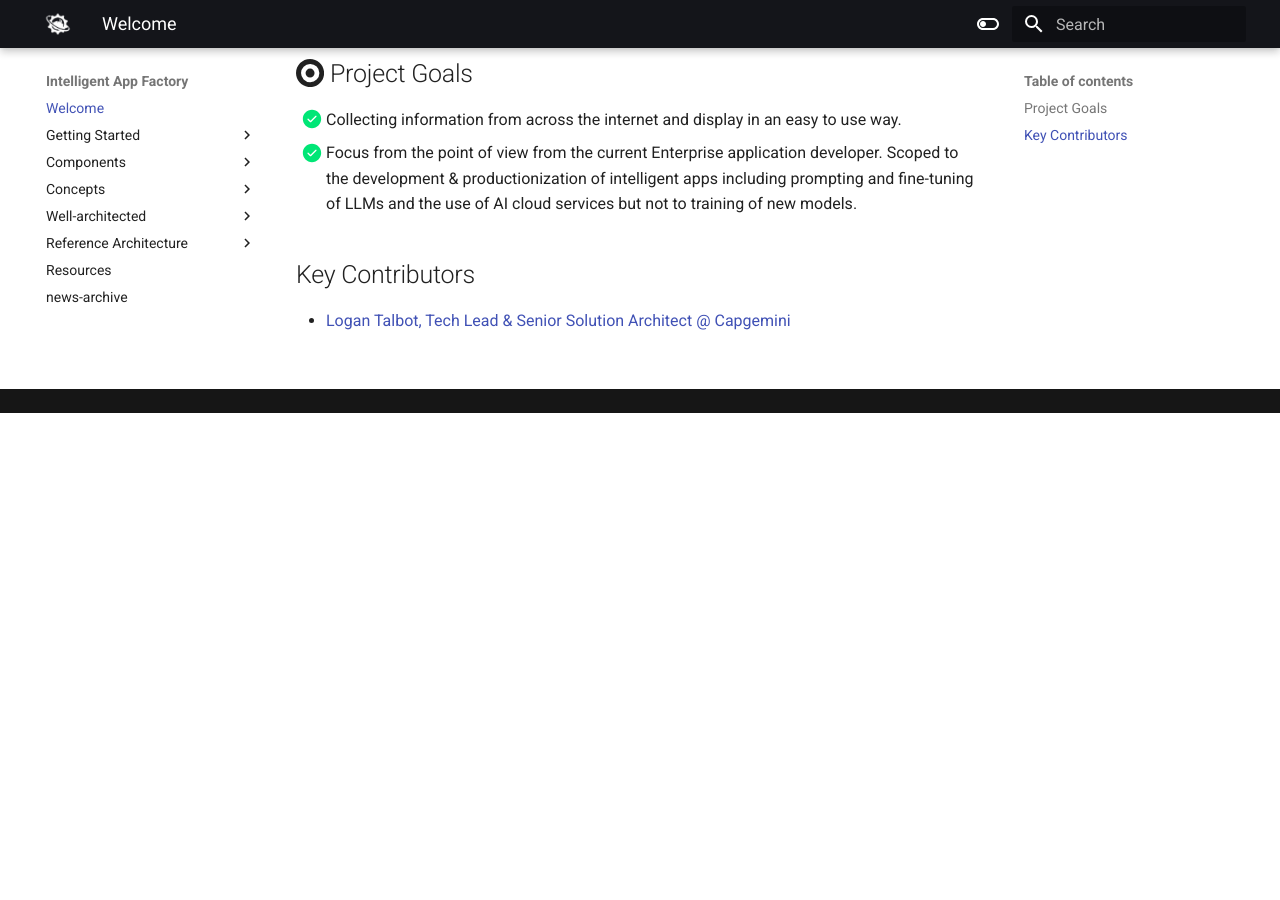
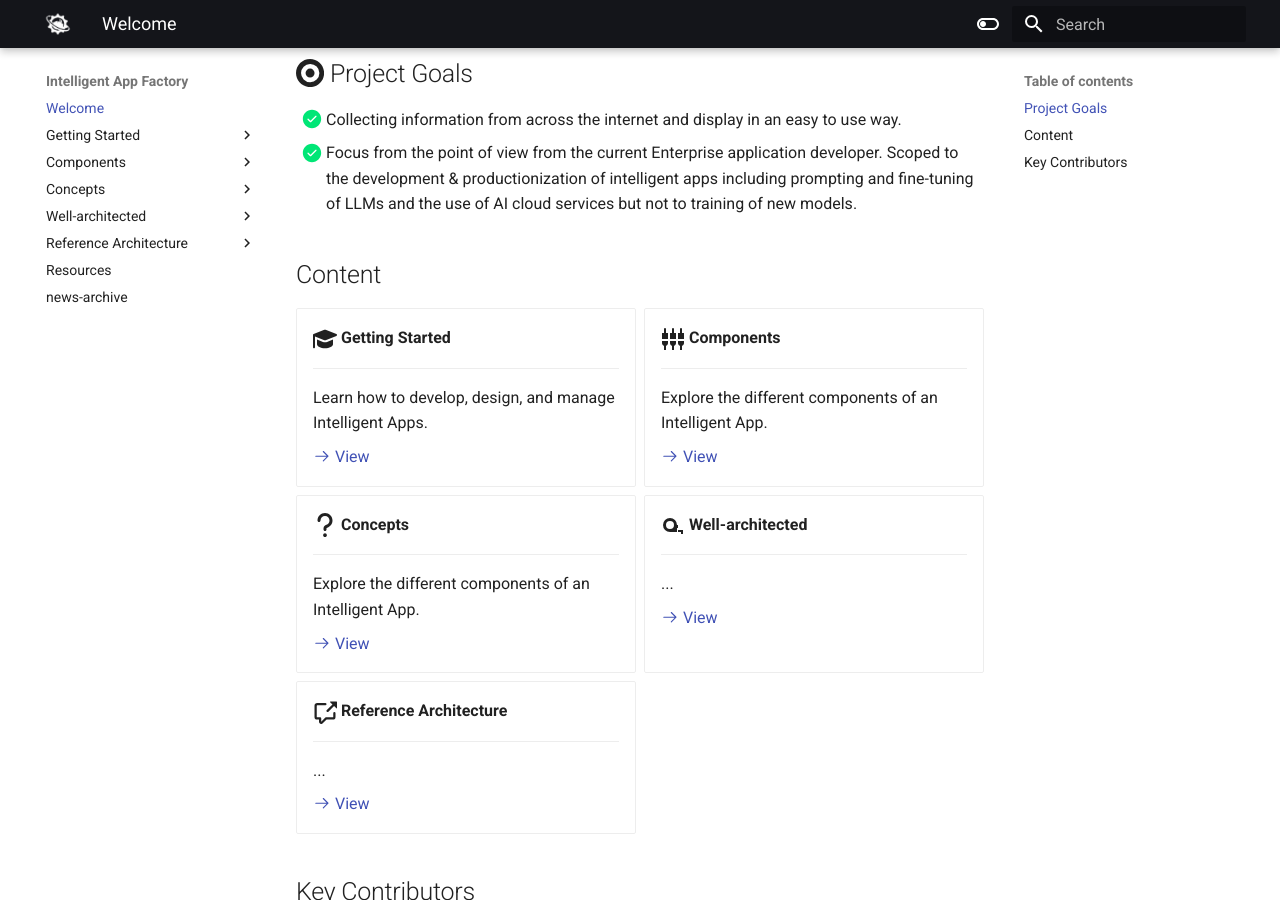
Before and after one commit to LoganDavidTalbot/IntelligentAppFactory, an MkDocs documentation site: the page built from docs/index.md, in a window 1280 px wide and 900 px high, scrolled down 487 px. Built offline with MkDocs 1.6.1 and Material for MkDocs 9.7.7, drawn with Linux system fonts in a browser that asks for light colours; before the commit the page ends 900 px from its top, so only the background shows below that.

Commit message:
Add navigation links to index.md

```diff
--- a/docs/index.md
+++ b/docs/index.md
@@ -8,5 +8,52 @@ Open source project to detail how cloud native intelligent app can be secured, d
 - [x] Collecting information from across the internet and display in an easy to use way.
 - [x] Focus from the point of view from the current Enterprise application developer. Scoped to the development & productionization of intelligent apps including prompting and fine-tuning of LLMs and the use of AI cloud services but not to training of new models.
 
+## Content
+
+<div class="grid cards" markdown>
+
+-   :fontawesome-solid-graduation-cap:{ .lg .middle } __Getting Started__
+
+    ---
+
+    Learn how to develop, design, and manage Intelligent Apps.
+
+    [:octicons-arrow-right-24: View](getting-started/overview.md)
+
+-   :material-video-input-component:{ .lg .middle } __Components__
+
+    ---
+
+    Explore the different components of an Intelligent App.
+
+    [:octicons-arrow-right-24: View](components/overview.md)
+
+-   :fontawesome-solid-question:{ .lg .middle } __Concepts__
+
+    ---
+
+    Explore the different components of an Intelligent App.
+
+    [:octicons-arrow-right-24: View](concepts/overview.md)
+
+-   :material-tape-measure:{ .lg .middle } __Well-architected__
+
+    ---
+
+    ...
+
+    [:octicons-arrow-right-24: View](well-architected/overview.md)
+
+-   :octicons-cross-reference-16:{ .lg .middle } __Reference Architecture__
+
+    ---
+
+    ...
+
+    [:octicons-arrow-right-24: View](reference-architecture/overview.md)
+
+
+</div>
+
 ## Key Contributors
 - [Logan Talbot, Tech Lead & Senior Solution Architect @ Capgemini](https://logantalbot.com/)
```
Also changed, not shown: docs/getting-started/overview.md (added, +1 -0 lines).
